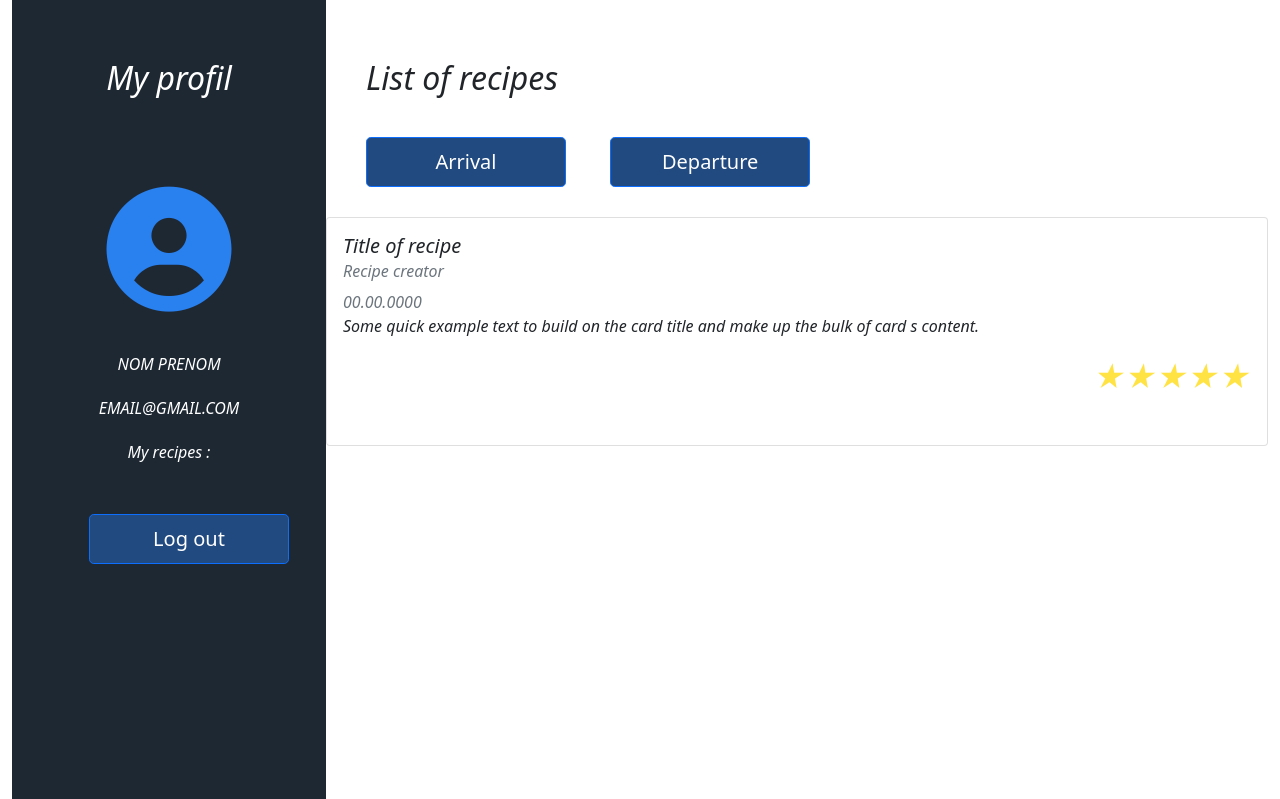
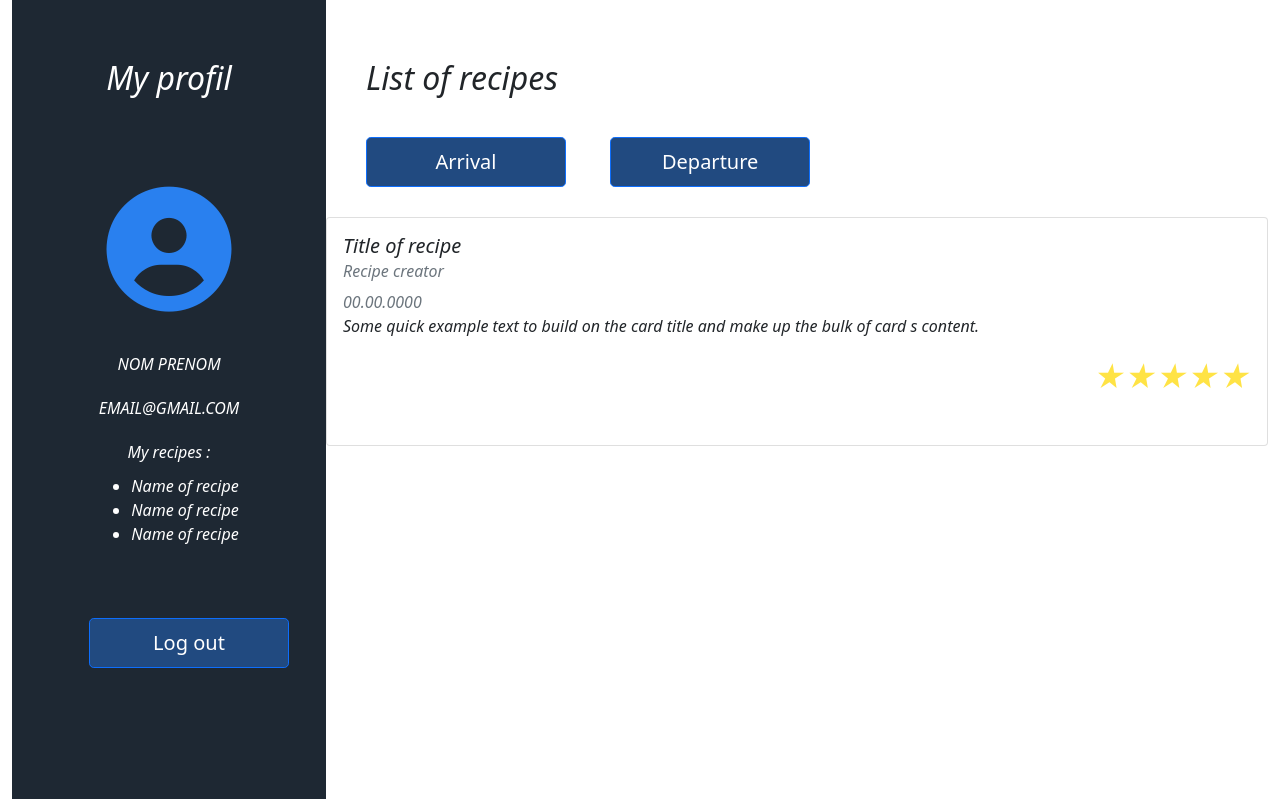
Before and after one commit to MaximeNef/my.bocuse, a PHP site: page /dashbord.php in a window 1280 px wide. Shown: the part 73-872 px from the top of the page. Run offline with PHP 8.4, Linux system fonts and the light colour scheme; some libraries are stand-ins or nearby versions.

Commit message:
Change card js in HTML/php

```diff
--- a/dashbord.php
+++ b/dashbord.php
@@ -38,7 +38,13 @@ session_start();
                 <i class="fa fa-user-circle fa-5x icone"></i>
                 <p id="name">NOM PRENOM</p>
                 <p id="email">EMAIL@GMAIL.COM</p>
-                <p class="para">My recipes : </p>
+                <p class="para">My recipes :
+                    <ul class="listRecipesProfil">
+                        <li>Name of recipe</li>
+                        <li>Name of recipe</li>
+                        <li>Name of recipe</li>
+                    </ul>
+                </p>
                 <button class="btn btn-lg btn-dashboard logOut">Log out</button>
             </div>
             <!-- List recipe -->
@@ -50,6 +56,22 @@ session_start();
                         <button type="button" class="btn btn-lg btn-dashboard">Departure</button>
                     </div>
                 </div>
+            <div class="card">
+                <div class="card-body">
+                    <h5 class="card-title">Title of recipe</h5>
+                    <h6 class="card-subtitle mb-2 text-muted">Recipe creator</h6>
+                    <h7 class="card-subtitle mb-2 text-muted">00.00.0000</h7>
+                    <p class="card-text">Some quick example text to build on the card title and make up the bulk of card s content.</p>
+                    <div class="col-lg-12 grandBlocnote">
+                        <div class="note1">★</div>
+                        <div class="note2">★</div>
+                        <div class="note3">★</div>
+                        <div class="note4">★</div>
+                        <div class="note5">★</div>
+                    </div>
+
+                </div>
+            </div>
             </div>
         </div>
     </div>
--- a/script.js
+++ b/script.js
@@ -1,4 +1,4 @@
-// générer les cards
+/*// générer les cards
 // fonction qui créer les cards
 function createCard(){
     let recipeList = document.getElementById("recipeList")
@@ -47,7 +47,7 @@ function createCard(){
 }
 
 createCard();
-
+*/
 //  event pour les boutons arrival et departure
  const buttons = document.querySelectorAll(".buttons .btn");
 
--- a/style.css
+++ b/style.css
@@ -70,6 +70,14 @@ nav ul li{
 
 /* RecipeList Part */
 
+nav{
+    background-color: #214a80;
+}
+
+ul.listRecipesProfil{
+    color: white;
+}
+
 .recipeTitle{
     margin: 60px 0px 0px 40px;
 }
```
